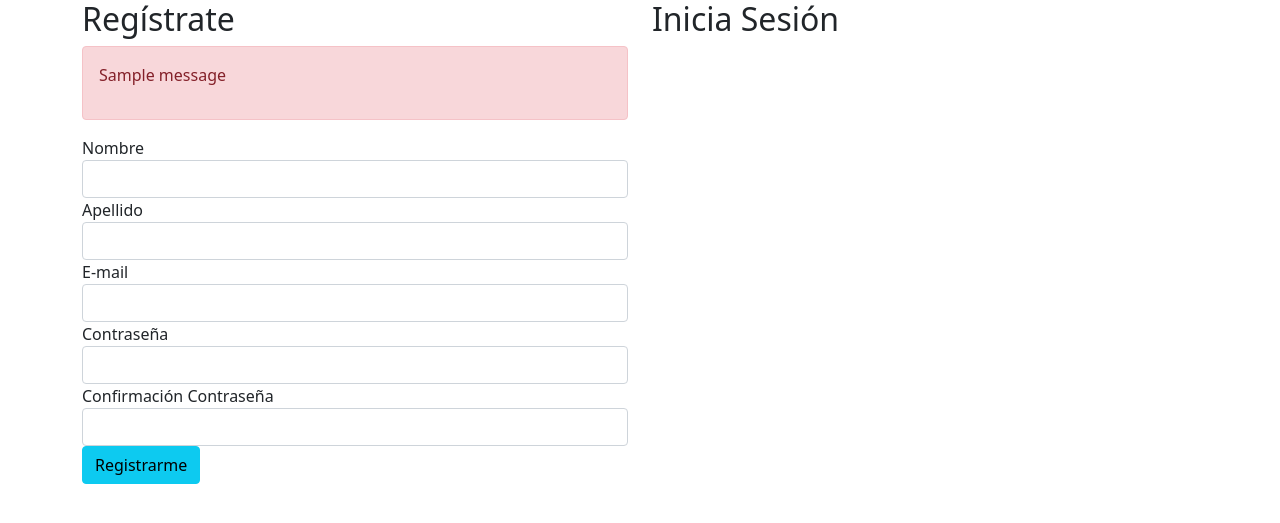
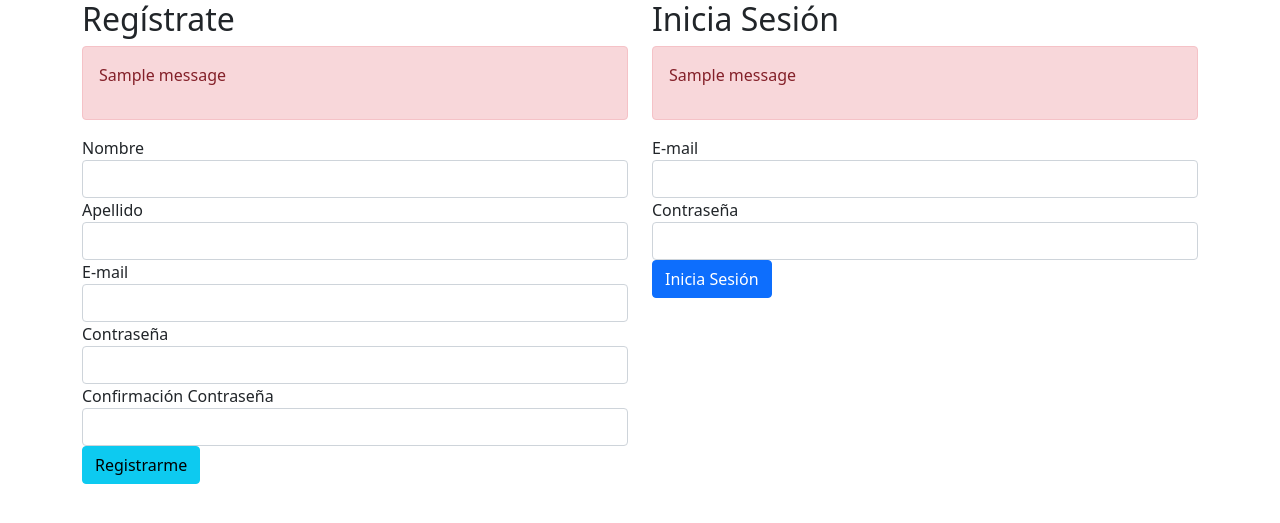
Before and after one commit to cindychateau/login_registro, a Flask app: page / in a window 1280 px wide. Shown: the top 523 px of the page. Run offline with Flask 2, Linux system fonts and the light colour scheme; tables that the repository leaves empty hold one stand-in row (values such as "Sample post"); one stand-in notice (Sample message) is shown.

Commit message:
Inicio de Sesion

```diff
--- a/flask_app/controllers/users_controller.py
+++ b/flask_app/controllers/users_controller.py
@@ -1,4 +1,4 @@
-from flask import render_template, redirect, request, session
+from flask import render_template, redirect, request, session, flash
 from flask_app import app
 
 #Importamos Modelo
@@ -35,6 +35,39 @@ def register():
 
     return redirect('/dashboard')
 
+@app.route('/login', methods=['POST'])
+def login():
+    #Verificar que existe el email en nuestra Base de Datos
+    user = User.get_by_email(request.form) #2 opciones. 1.- Nos regrese False. 2.- Nos regresa el usuario
+
+    if not user: #variable user = False
+        flash('E-mail no encontrado', 'inicio_sesion')
+        return redirect('/')
+
+    #user = una instancia con todos los datos mi usuario
+    #bcrypt.check_password_hash(PASSWORD ENCRIPTADO, PASSWORD SIN ENCRIPTAR) ->True si sí coinciden, False si no coinciden
+    if not bcrypt.check_password_hash(user.password, request.form['password']):
+        flash('Password incorrecto', 'inicio_sesion')
+        return redirect('/')
+
+    session['user_id'] = user.id #Guardando en sesión el id del usuario
+    return redirect('/dashboard')
+
+
 @app.route('/dashboard')
 def dashboard():
-    return render_template('dashboard.html')
+    #Verifico que exista user_id en sesión
+    if 'user_id' not in session:
+        return redirect('/')
+
+    #Yo sé que en sesión tengo guardado el id del usuario que inició sesión -> session['user_id']
+    #Queremos que en base a la función get_by_id, mandemos un diccionario con el id y nos regrese el usuario
+    formulario = {"id": session['user_id']} #Diccionario con los datos del id que queremos
+    user = User.get_by_id(formulario)
+
+    return render_template('dashboard.html', user=user)
+
+@app.route('/logout')
+def logout():
+    session.clear()
+    return redirect('/')
--- a/flask_app/templates/index.html
+++ b/flask_app/templates/index.html
@@ -49,6 +49,28 @@
             </div>
             <div class="col-6">
                 <h2>Inicia Sesión</h2>
+
+                {% with messages = get_flashed_messages(category_filter=['inicio_sesion']) %}
+                    {% if messages %}
+                        <div class="alert alert-danger">
+                            {% for message in messages %}
+                                <p>{{message}}</p>
+                            {% endfor %}
+                        </div>
+                    {% endif %}
+                {% endwith %}
+
+                <form action="/login" method="POST">
+                    <div class="form-group">
+                        <label for="email2">E-mail</label>
+                        <input type="email" id="email2" name="email" class="form-control" />
+                    </div>
+                    <div class="form-group">
+                        <label for="password2">Contraseña</label>
+                        <input type="password" id="password2" name="password" class="form-control" />
+                    </div>
+                    <input type="submit" value="Inicia Sesión" class="btn btn-primary" />
+                </form>
             </div>
         </div>
     </div>
```
Also changed, not shown: flask_app/models/users.py (+27 -0 lines), flask_app/templates/dashboard.html (+6 -2 lines).
